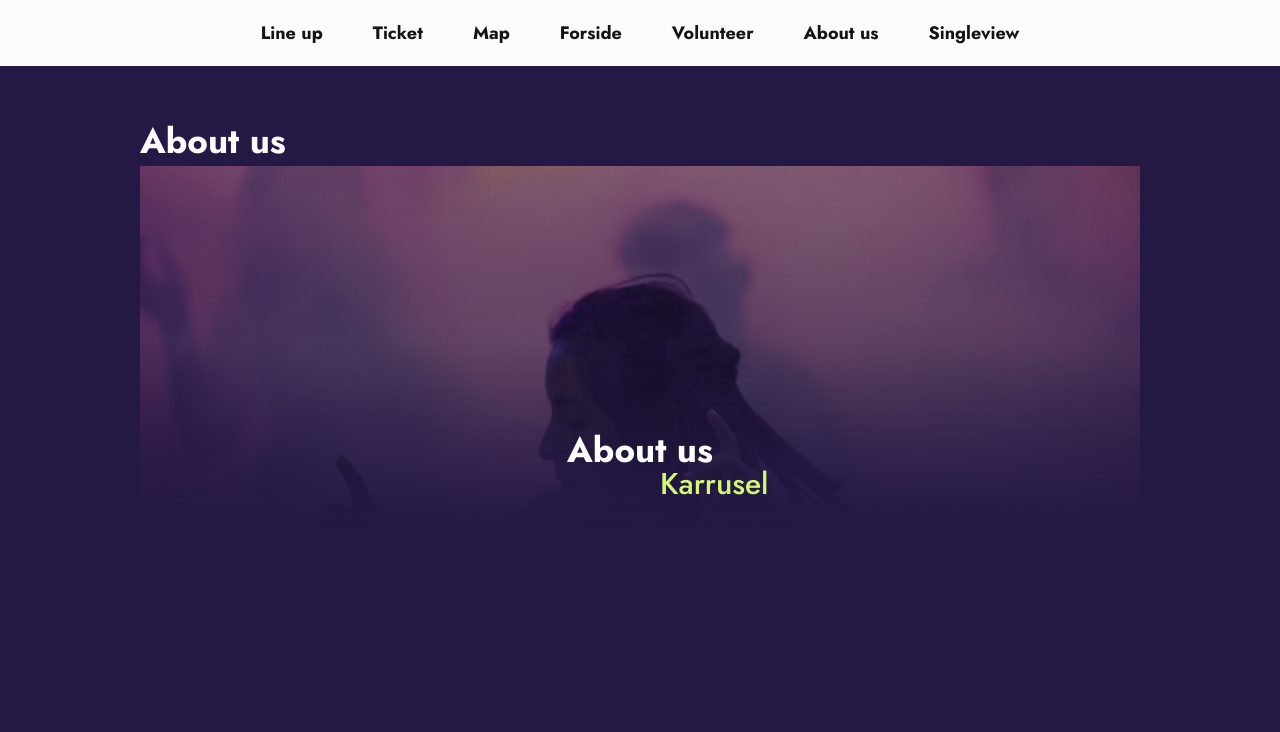
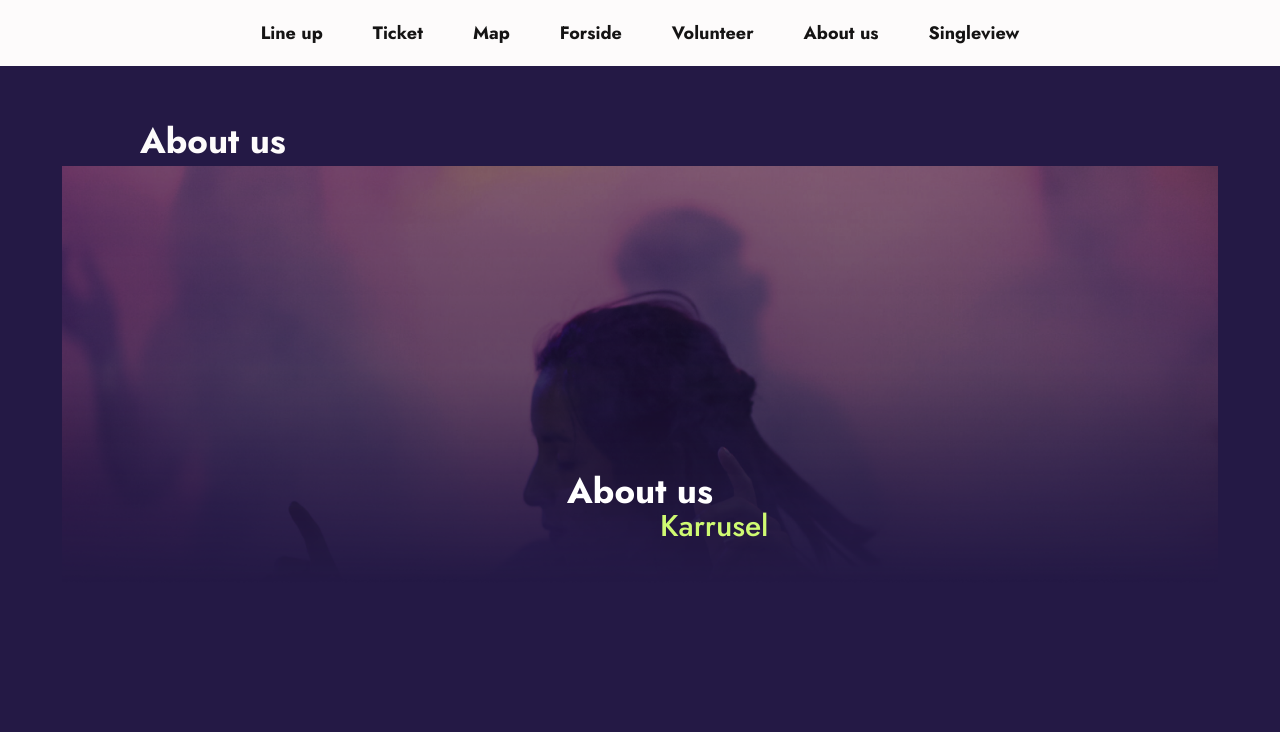
Before and after one commit to juleskj/karrusel, an Astro site: page /about_us in a window 1280 px wide. Shown: the top 732 px of the page. Built offline with nearby package versions, Linux system fonts and the light colour scheme; Astro itself is replaced by a stand-in of ours; a web font is replaced by a local one.

Commit message:
min width på billede

```diff
--- a/src/pages/about_us.astro
+++ b/src/pages/about_us.astro
@@ -5,7 +5,7 @@ import Buttons from "../componets/Buttons.astro";
 
 <MainLayout title="About us">
   <div class="billede_med_tekst">
-    <img src="img_karrusel/about_us.png" alt="Voulenteer in bar" />
+    <img src="img_karrusel/about_us.png" alt="person i smok" />
     <h1>About us</h1>
     <h2 class="header_green">Karrusel</h2>
   </div>
@@ -19,6 +19,7 @@ import Buttons from "../componets/Buttons.astro";
       histories and backgrounds.Karrusel only exists if everyone takes care of
       each other, respects their own and others boundaries, embraces diversity
       and acts as a part of the community.
+      <br />
     </p>
 
     <p>
@@ -119,7 +120,7 @@ import Buttons from "../componets/Buttons.astro";
     padding-bottom: 50px;
   }
   img {
-    width: 100%;
+    min-width: 100%;
     max-height: 600px;
     height: auto;
     display: block;
```
